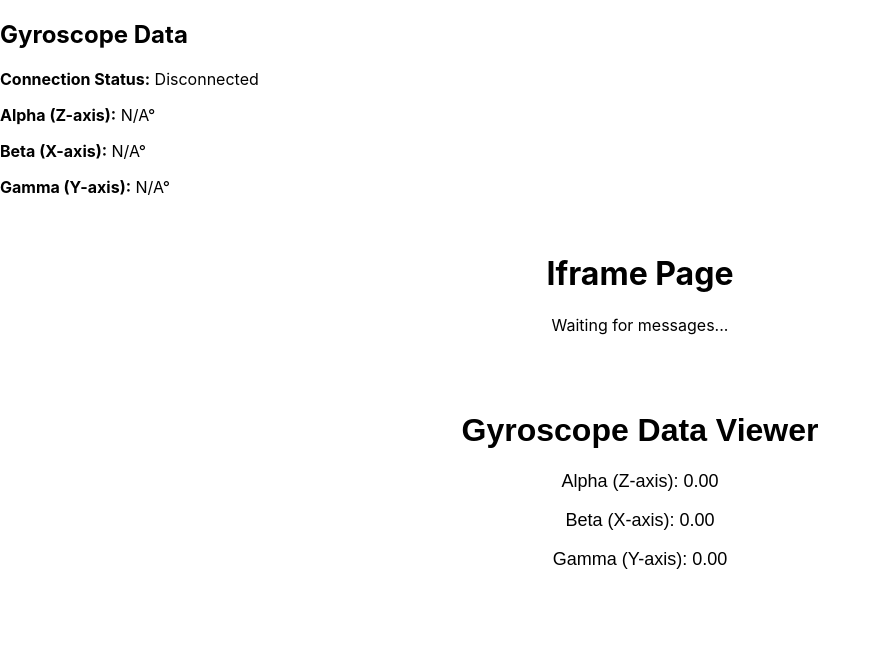
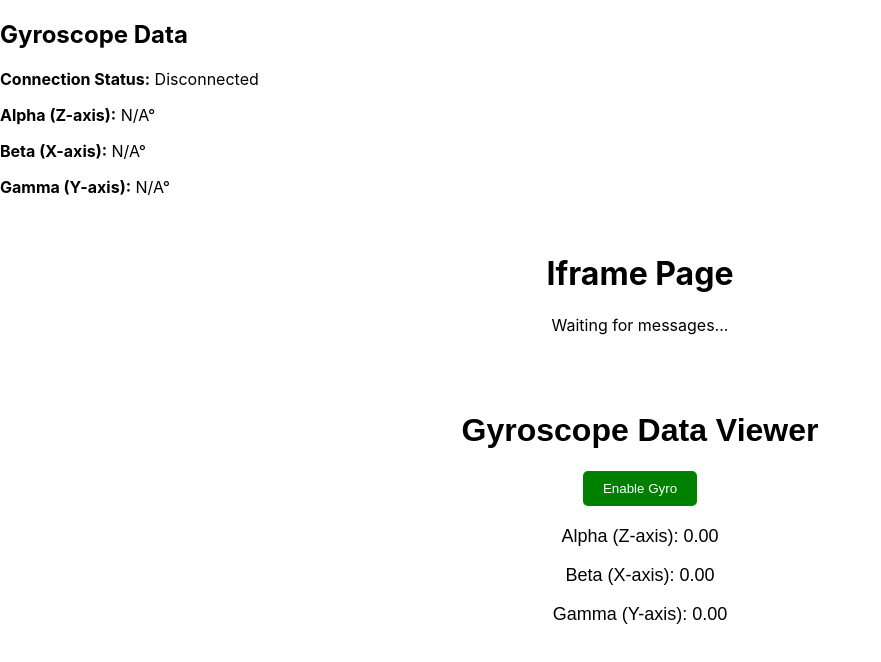
Before and after one commit to SRYVPRASAD/gyroscope-app, a React (Create React App) app: page / in a window 1280 px wide. Shown: the top 662 px of the page, without its empty margins (0-881 px from the left). Built offline with nearby package versions, Linux system fonts and the light colour scheme.

Commit message:
condition changed

```diff
--- a/src/components/Gyroscope.js
+++ b/src/components/Gyroscope.js
@@ -168,7 +168,7 @@ const GyroscopeDataViewer = () => {
         <p>{message}</p>
       </div>
       {/* parent  */}
-      {window.self !== window.top && <div style={{ padding: "20px", textAlign: "center", fontFamily: "Arial" }}>
+      {window.self === window.top && <div style={{ padding: "20px", textAlign: "center", fontFamily: "Arial" }}>
         <h1>Gyroscope Data Viewer</h1>
         <button
           style={{
@@ -190,7 +190,7 @@ const GyroscopeDataViewer = () => {
         </div>
       </div>}
       {/* child in iframe  */}
-      {window.self === window.top && < div style={{ padding: "20px", textAlign: "center", fontFamily: "Arial" }}>
+      {window.self !== window.top && < div style={{ padding: "20px", textAlign: "center", fontFamily: "Arial" }}>
         <h1>Gyroscope Data Viewer</h1>
         <div style={{ marginTop: "20px", fontSize: "18px" }}>
           <p>Alpha (Z-axis): {gyroscopeData?.alpha?.toFixed(2)}</p>
```
